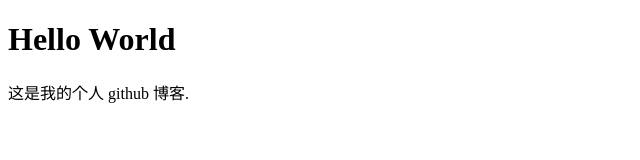
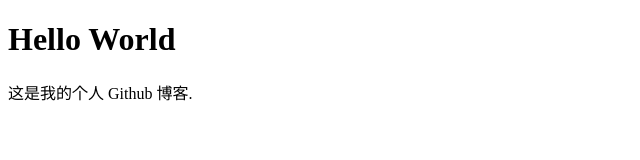
Before and after one commit to AllenCanDo/AllenCanDo.github.io, a plain HTML site: page index.html in a window 1280 px wide. Shown: the full height of the page, 0-640 px from the left. Drawn offline with Linux system fonts and the light colour scheme.

Commit message:
Update index.html

```diff
--- a/index.html
+++ b/index.html
@@ -2,6 +2,6 @@
 <html>
 <body>
 <h1>Hello World</h1>
-<p>这是我的个人 github 博客.</p>
+<p>这是我的个人 Github 博客.</p>
 </body>
 </html>
```
